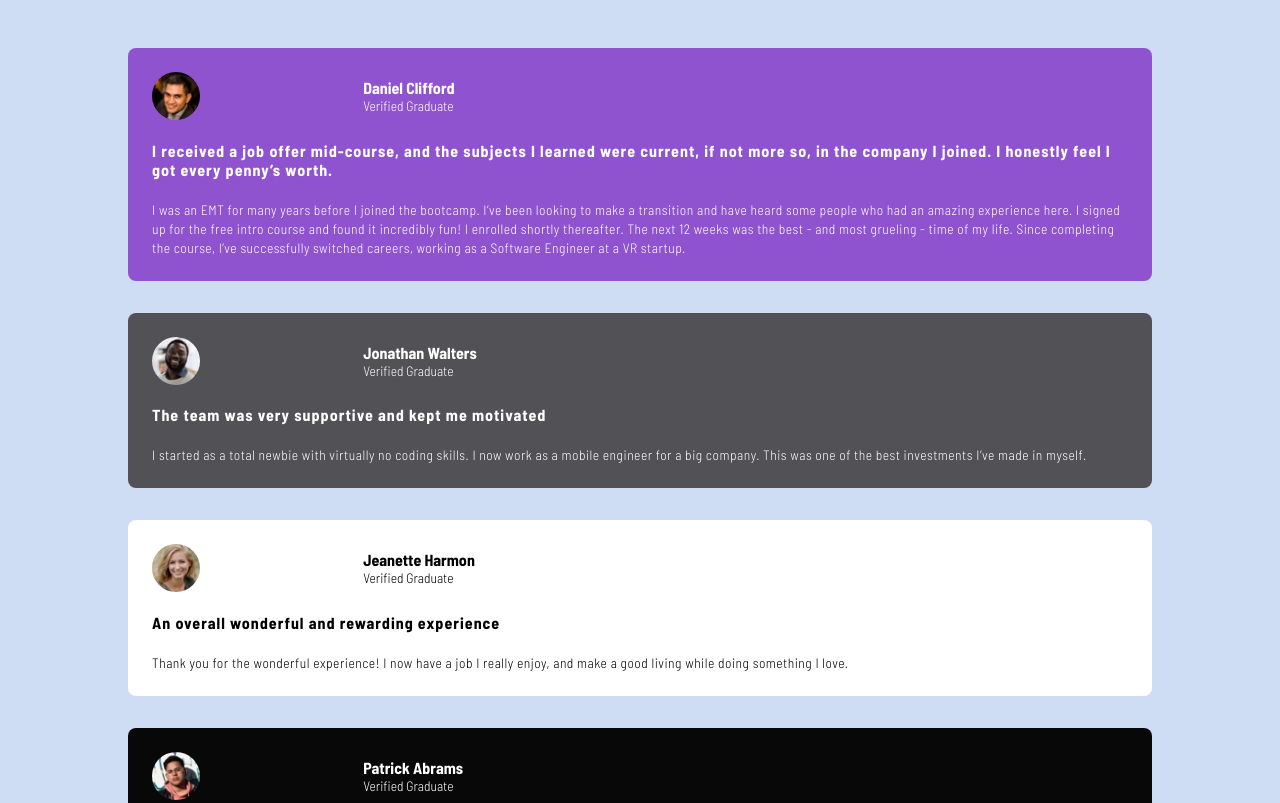
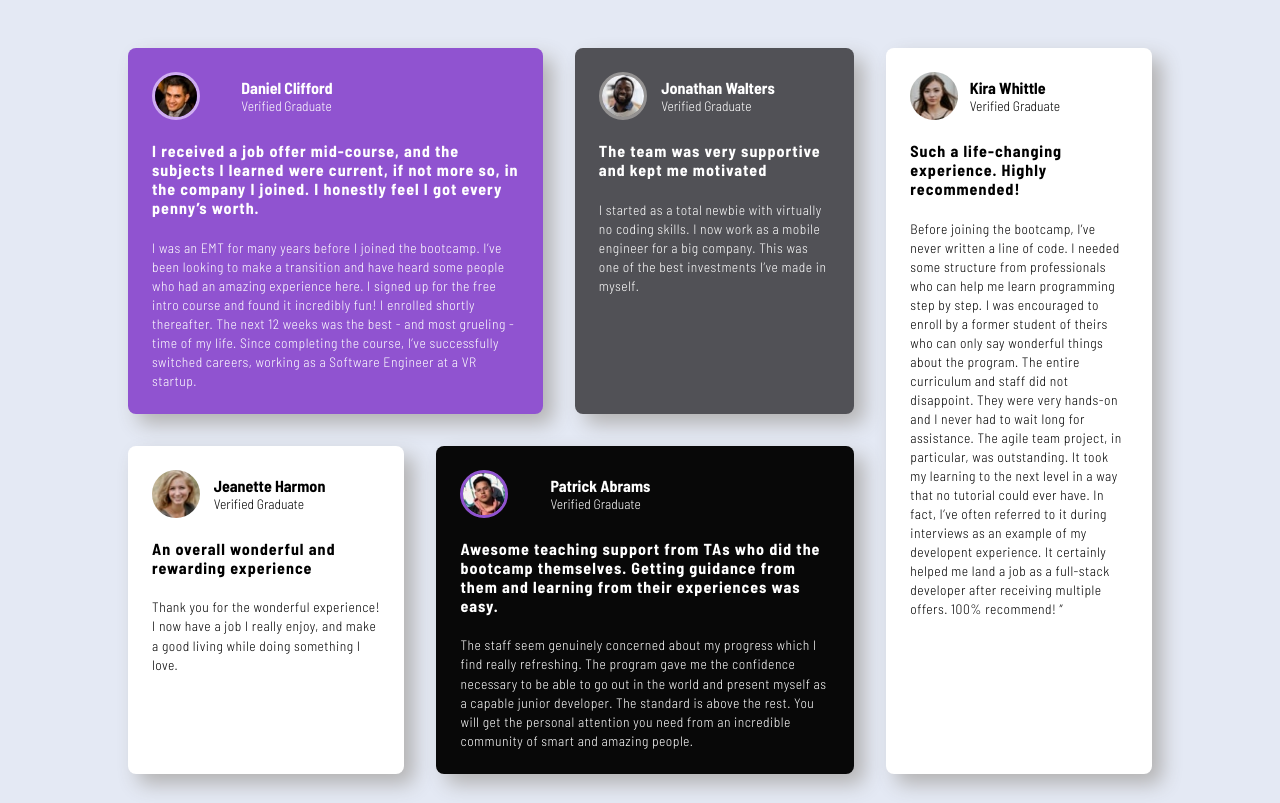
Before and after one commit to robb52/testimonail-grid, a plain HTML site: page index.html in a window 1280 px wide. Shown: the top 803 px of the page. Drawn offline with Linux system fonts and the light colour scheme.

Commit message:
Added styling to test cards and media query for large screens

```diff
--- a/css/styles.css
+++ b/css/styles.css
@@ -7,7 +7,7 @@
 body {
   margin: 0;
   font-family: 'Barlow Semi Condensed', sans-serif;
-  background: rgb(206, 220, 244);
+  background: rgb(228, 233, 244);
 }
 
 img {
@@ -37,10 +37,10 @@ p {
 }
 
 .test {
-
   margin: 1em 0;
   border-radius: .5em;
   padding: 1.5em;
+  box-shadow: 10px 10px 20px #b3b2b2;
 }
 
 .test-content {
@@ -55,14 +55,12 @@ p {
   align-items: center;
 }
 
-
 .title p {
   font-weight: 600;
   font-size: 1rem;
   letter-spacing: 1px;
   margin: 1.3em 0;
 }
-
 
 .test-1 {
   background: #9053D0;
@@ -83,3 +81,36 @@ p {
   background: #080808;
   color: #fff;
 }
+
+.img-1{
+  border: 3px solid #cfadf2;
+}
+
+.img-2 {
+  border: 3px solid #939191;
+}
+
+.img-4 {
+  border: 3px solid  #9053D0;
+}
+
+@media(min-width: 600px) {
+  .container {
+    display: grid;
+    grid-template-columns: repeat(4, auto);
+    gap: 0 2em;
+  }
+
+  .test-1 {
+    grid-area: span 1 / span 2;
+  }
+
+  .test-5 {
+    grid-area: 1 / 4 / span 2 / span 1;
+  }
+
+  .test-4 {
+    grid-area: 2 / 2 / span 1 / span 2;
+  }
+
+}
--- a/index.html
+++ b/index.html
@@ -17,8 +17,9 @@
 	<div class="container">
 		<div class="test test-1">
 			<div class="heading">
-				<img src="images/image-daniel.jpg" alt="">
+				<img class="img-1" src="images/image-daniel.jpg" alt="">
 				<div class="name">
+
 					<h2>Daniel Clifford</h2>
 					<p>Verified Graduate</p>
 				</div>
@@ -41,7 +42,7 @@
 
 		<div class=" test test-2">
 			<div class="heading">
-				<img src="images/image-jonathan.jpg" alt="">
+				<img class="img-2" src="images/image-jonathan.jpg" alt="">
 				<div class="name">
 					<h2>Jonathan Walters </h2>
 					<p>Verified Graduate</p>
@@ -60,7 +61,7 @@
 
 		<div class="test test-3">
 			<div class="heading">
-				<img src="images/image-jeanette.jpg" alt="">
+				<img class="img-3" src="images/image-jeanette.jpg" alt="">
 				<div class="name">
 					<h2>Jeanette Harmon</h2>
 					<p>Verified Graduate</p>
@@ -79,7 +80,7 @@
 
 		<div class="test test-4">
 			<div class="heading">
-				<img src="images/image-patrick.jpg" alt="">
+				<img class="img-4" src="images/image-patrick.jpg" alt="">
 				<div class="name">
 					<h2>Patrick Abrams</h2>
 					<p>Verified Graduate</p>
@@ -101,7 +102,7 @@
 
 		<div class="test test-5">
 			<div class="heading">
-				<img src="images/image-kira.jpg" alt="">
+				<img class="img-5" src="images/image-kira.jpg" alt="">
 				<div class="name">
 					<h2>Kira Whittle </h2>
 					<p>Verified Graduate</p>
```
